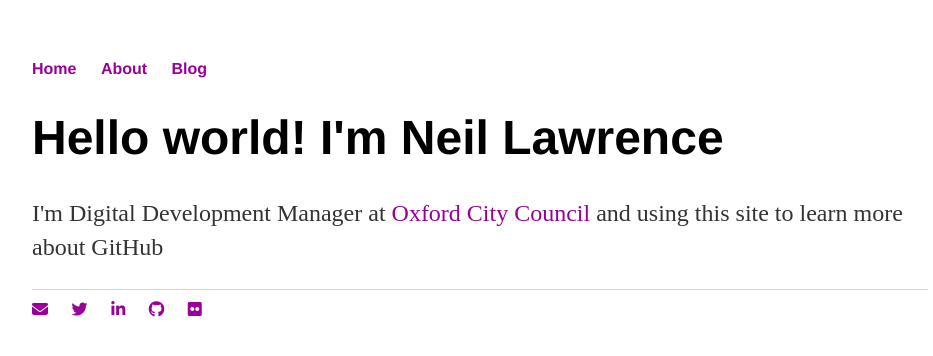
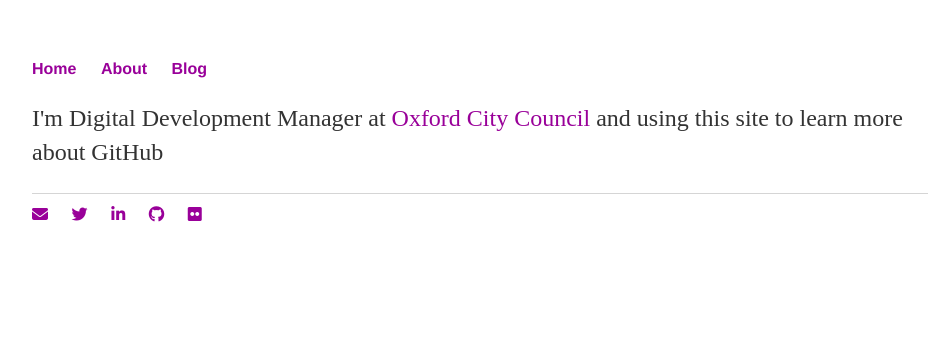
Before and after one commit to electronicdreamplant/electronicdreamplant.github.io, a Jekyll site: the page built from index.html, in a window 1280 px wide. Shown: the top 356 px of the page, without its empty margins (160-1093 px from the left). Built offline with Jekyll 4.4.1, drawn with Linux system fonts in a browser that asks for light colours; nearby versions of some CDN libraries.

Commit message:
Update index.html
Removing h1 title

```diff
--- a/index.html
+++ b/index.html
@@ -3,6 +3,5 @@ layout: default
 title: Neil Lawrence, GitHub beginner
 ---
 <div class="blurb">
-	<h1>Hello world! I'm Neil Lawrence</h1>
 	<p>I'm Digital Development Manager at <a href="https://www.oxford.gov.uk">Oxford City Council </a>and using this site to learn more about GitHub</p>
 </div><!-- /.blurb -->
```
